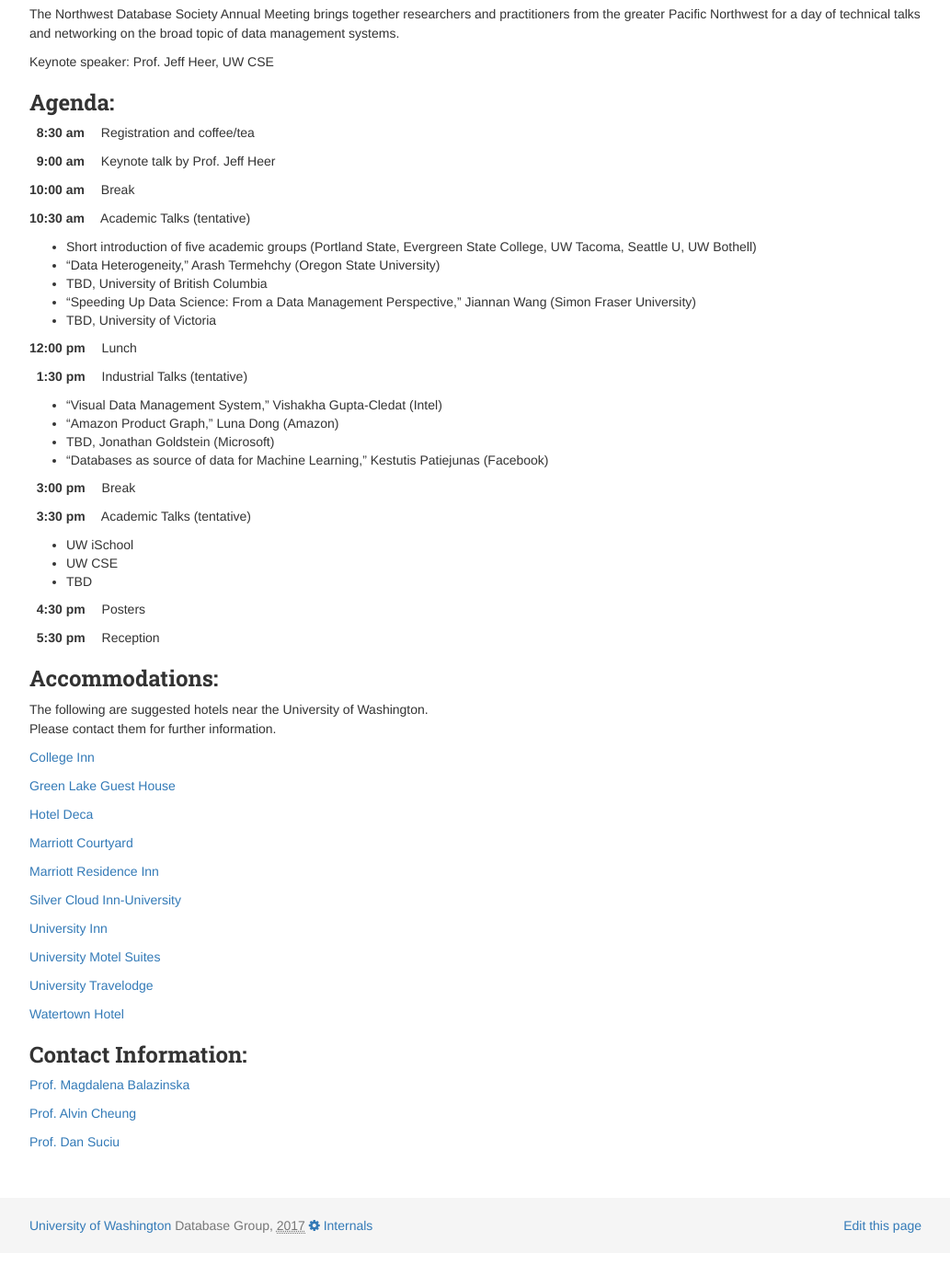
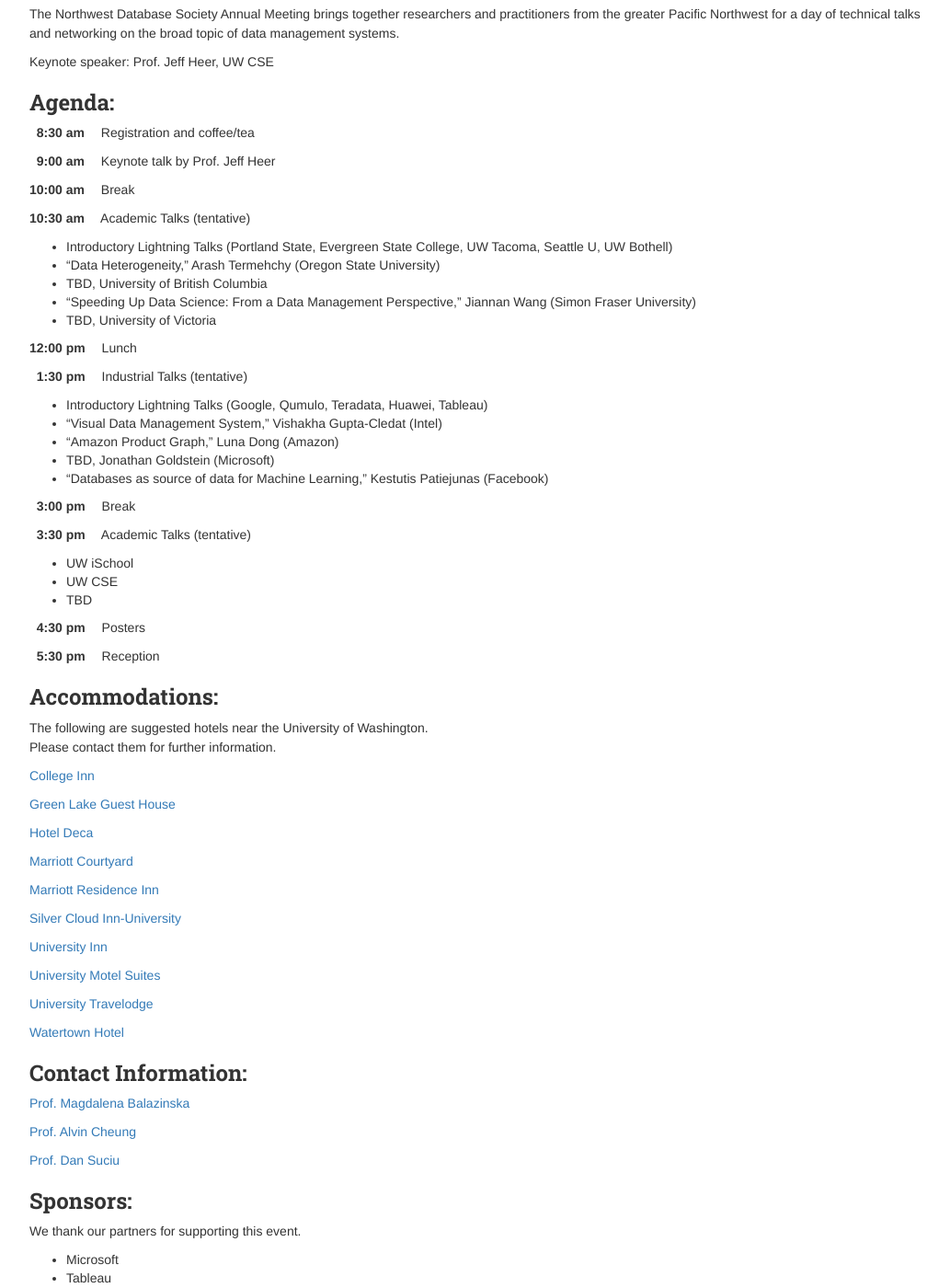
Before and after one commit to uwdb/website, a Jekyll site: the page built from events/database_day/2018/database_day_2018.markdown, in a window 1280 px wide and 1400 px high, scrolled down 451 px. Shown: the whole window at 92% size, without its empty margins (123-1156 px from the left). Built offline with Jekyll 4.4.1, drawn with Linux system fonts in a browser that asks for light colours; nearby versions of some CDN libraries; before the commit the page ends 1814 px from its top, so only the background shows below that; some of the changed text lies outside the part shown.

Commit message:
Updated NWDS event page

```diff
--- a/events/database_day/2018/database_day_2018.markdown
+++ b/events/database_day/2018/database_day_2018.markdown
@@ -29,7 +29,6 @@
 
 ### **Agenda**:
 
-
 **&nbsp;&nbsp;8:30 am&emsp;** Registration and coffee/tea
 
 **&nbsp;&nbsp;9:00 am&emsp;** Keynote talk by Prof. Jeff Heer
@@ -38,7 +37,7 @@
 
 **10:30 am&emsp;** Academic Talks (tentative)
 
-* Short introduction of five academic groups (Portland State, Evergreen State College, UW Tacoma, Seattle U, UW Bothell)
+* Introductory Lightning Talks (Portland State, Evergreen State College, UW Tacoma, Seattle U, UW Bothell)
 * "Data Heterogeneity," Arash Termehchy (Oregon State University)
 * TBD, University of British Columbia
 * "Speeding Up Data Science: From a Data Management Perspective," Jiannan Wang (Simon Fraser University)
@@ -49,6 +48,7 @@
 
 **&nbsp;&nbsp;1:30 pm&emsp;** Industrial Talks (tentative)
 
+* Introductory Lightning Talks (Google, Qumulo, Teradata, Huawei, Tableau)
 * "Visual Data Management System," Vishakha Gupta-Cledat (Intel)
 * "Amazon Product Graph," Luna Dong (Amazon)
 * TBD, Jonathan Goldstein (Microsoft)
@@ -98,3 +98,14 @@
 [Prof. Alvin Cheung](https://homes.cs.washington.edu/~akcheung/)
 
 [Prof. Dan Suciu](https://homes.cs.washington.edu/~suciu/)
+
+### **Sponsors**:
+
+We thank our partners for supporting this event.
+
+* Microsoft
+* Tableau
+* MemSQL
+* Teradata
+* Qumulo
+* Facebook
```
